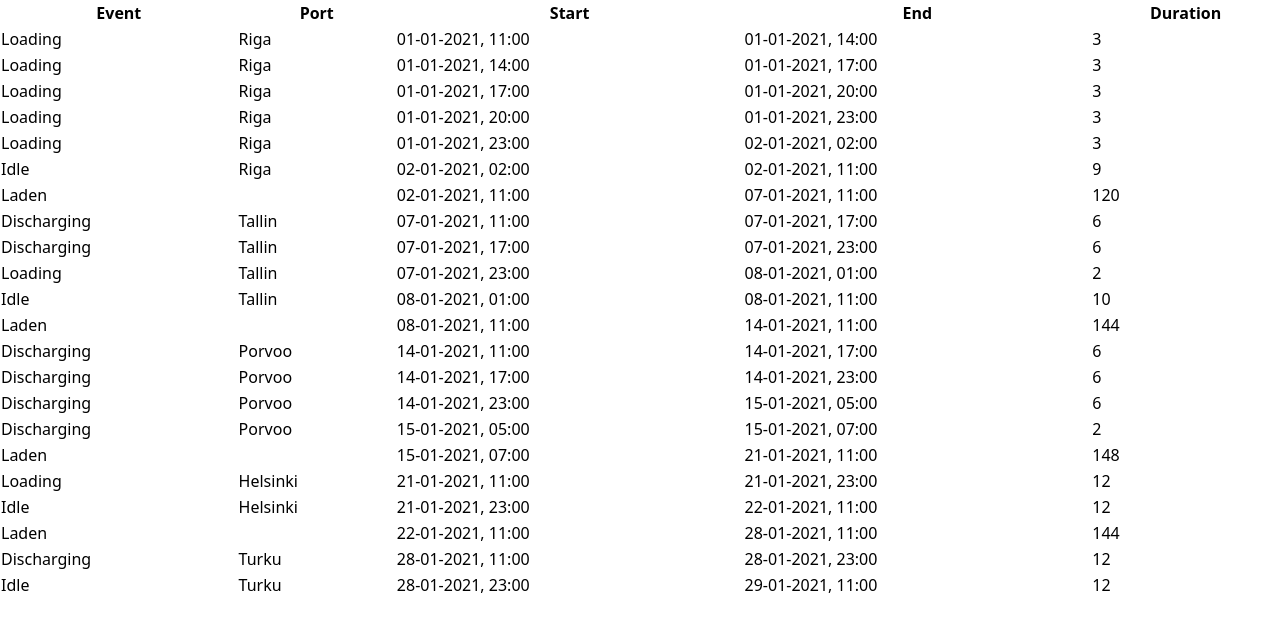
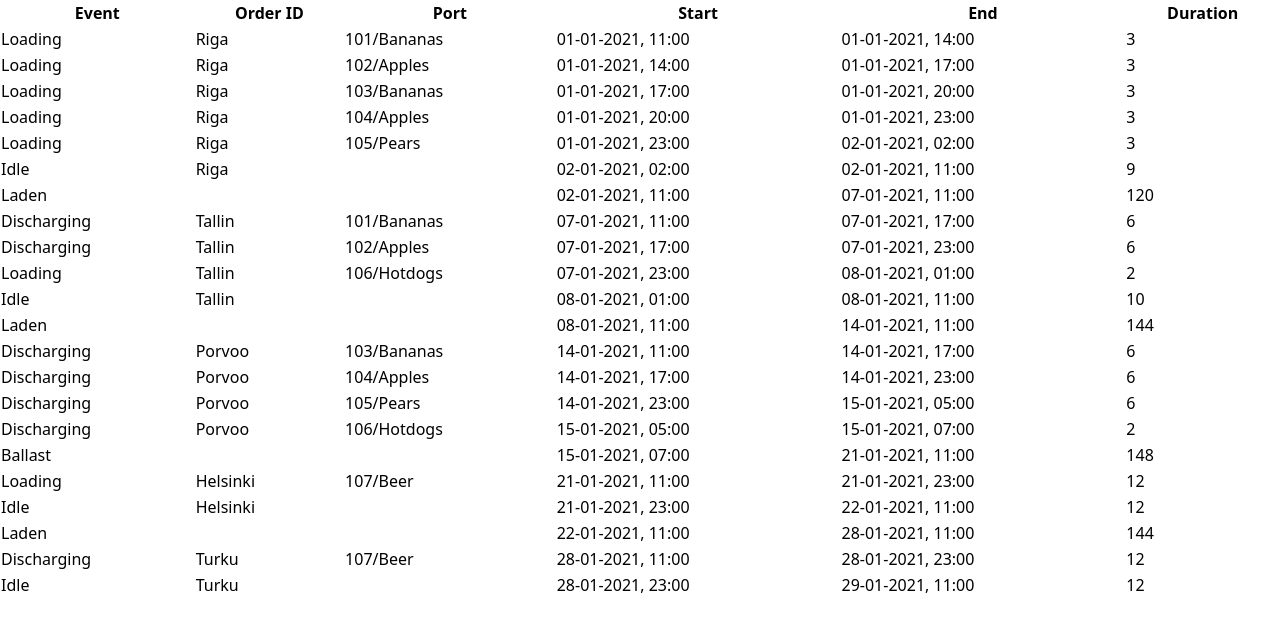
Before and after one commit to Kyokatarz/shipment-assignment, a React (Create React App) app: page / in a window 1280 px wide. Shown: the top 632 px of the page. Built offline with nearby package versions, Linux system fonts and the light colour scheme.

Commit message:
Finishing up + some refactors

```diff
--- a/src/components/JourneyTable/index.tsx
+++ b/src/components/JourneyTable/index.tsx
@@ -9,18 +9,20 @@ type Props = {
 export type Event = {
   eventName: 'Discharging' | 'Loading' | 'Idle' | 'Laden' | 'Ballast'
   portName?: string
+  orderId?: string
   startAt: number
   endAt: number
   duration: number
 }
 
-const tableHead = ['Event', 'Port', 'Start', 'End', 'Duration']
+const tableHead = ['Event', 'Order ID', 'Port', 'Start', 'End', 'Duration']
 
 const JourneyTable = ({ data }: Props) => {
   const { orders, portCalls } = data
 
   function mappingToEvents() {
     const events: Event[] = []
+    let cargosOnShip: string[] = []
 
     portCalls.forEach(({ portCallId, arrivingAt, leavingAt, portName }) => {
       //Converting these Date into number for easy manipulation
@@ -38,14 +40,14 @@ const JourneyTable = ({ data }: Props) => {
         (order) => order.discharging.portCallId === portCallId
       )
 
-      //Find all of the discharging task with given portCallId */
+      //Find all of the loading task with given portCallId */
       const allLoadingOrders = orders.filter(
         (order) => order.loading.portCallId === portCallId
       )
 
-      //For each discharge orders, push an event
-      //Also destructure orderId, and "duration" from "discharging" inner object,
-      allDischargingOrders.forEach(({ discharging: { duration }, orderId }) => {
+      //For each discharge order, push an event
+      //? Code explain: destructure orderId, and "duration" from "discharging" inner object,
+      allDischargingOrders.forEach(({ orderId, discharging: { duration } }) => {
         //Push an event called Discharging
         const taskStart = startAt + timeUsed
         const taskEnd = taskStart + duration
@@ -53,26 +55,40 @@ const JourneyTable = ({ data }: Props) => {
         events.push({
           eventName: 'Discharging',
           portName,
+          orderId,
+          startAt: taskStart,
+          endAt: taskEnd,
+          duration: duration,
+        })
+
+        //The duration of the task is added to timeUsed
+        timeUsed += duration
+
+        //Remove that cargo into the cargo array
+        cargosOnShip = cargosOnShip.filter((id) => id !== orderId)
+      })
+
+      //The same for loading orders
+      allLoadingOrders.forEach(({ orderId, loading: { duration } }) => {
+        const taskStart = startAt + timeUsed
+        const taskEnd = taskStart + duration
+
+        events.push({
+          eventName: 'Loading',
+          portName,
+          orderId,
           startAt: taskStart,
           endAt: taskEnd,
           duration: duration,
         })
         timeUsed += duration
+
+        //Add that cargo into the cargo array
+        cargosOnShip.push(orderId)
       })
 
-      //The same for loading orders
-      allLoadingOrders.forEach(({ loading, orderId }) => {
-        events.push({
-          eventName: 'Loading',
-          portName,
-          startAt: startAt + timeUsed,
-          endAt: startAt + timeUsed + loading.duration,
-          duration: loading.duration,
-        })
-        timeUsed += loading.duration
-      })
-
-      if (totalTime - timeUsed !== 0) {
+      //After loading and discharging, if there is still time left, then the vessle is idle-ing, push an event "Idle"
+      if (totalTime - timeUsed > 0) {
         events.push({
           eventName: 'Idle',
           portName: portName,
@@ -82,16 +98,26 @@ const JourneyTable = ({ data }: Props) => {
         })
       }
 
-      const nextArrivalTime = portCalls
-        .sort((a, b) => a.arrivingAt.getTime() - b.arrivingAt.getTime())
-        .find(
-          (portCall) => portCall.arrivingAt.getTime() > arrivingAt.getTime()
-        )
-        ?.arrivingAt.getTime()
+      //After ending all task (includes idling), check the next port call.
+      //The next port call must be the one that has an arrival time just after the ending time of the previous portcall.
 
+      //So we sort the portCalls by chronological order.
+      const sortedPortCall = portCalls.sort(
+        (a, b) => a.arrivingAt.getTime() - b.arrivingAt.getTime()
+      )
+      //And find the first portCall that has the time just later than the leaving time
+      const nextPortCall = sortedPortCall.find(
+        (portCall) => portCall.arrivingAt.getTime() > leavingAt.getTime()
+      )
+
+      //And we'll have the nextArrivalTime
+      const nextArrivalTime = nextPortCall?.arrivingAt.getTime()
+
+      //The duration of the travel starts from the leaving time, and finishes at the the next arrival time
+      //Keep in mind that if there is no nextArrivalTime, then it's the last portCall. No need to push the travelling event.
       nextArrivalTime &&
         events.push({
-          eventName: 'Laden',
+          eventName: cargosOnShip.length > 0 ? 'Laden' : 'Ballast',
           startAt: endAt,
           endAt: nextArrivalTime,
           duration: nextArrivalTime - endAt,
--- a/src/components/TableRow/index.tsx
+++ b/src/components/TableRow/index.tsx
@@ -1,5 +1,4 @@
 import React from 'react'
-import moment from 'moment'
 
 import { Event } from '../JourneyTable'
 import {
@@ -7,11 +6,19 @@ import {
   formatToReadableDuration,
 } from '../../helper/misc'
 
-const TableRow = ({ eventName, startAt, endAt, duration, portName }: Event) => {
+const TableRow = ({
+  eventName,
+  startAt,
+  endAt,
+  duration,
+  portName,
+  orderId,
+}: Event) => {
   return (
     <tr>
       <td className='mx-4'>{eventName}</td>
       <td className='mx-4'>{portName}</td>
+      <td className='mx-4'>{orderId}</td>
       <td className='mx-4'>{formatToReadableDate(startAt)}</td>
       <td className='mx-4'>{formatToReadableDate(endAt)}</td>
       <td className='mx-4'>{formatToReadableDuration(duration)}</td>
```
